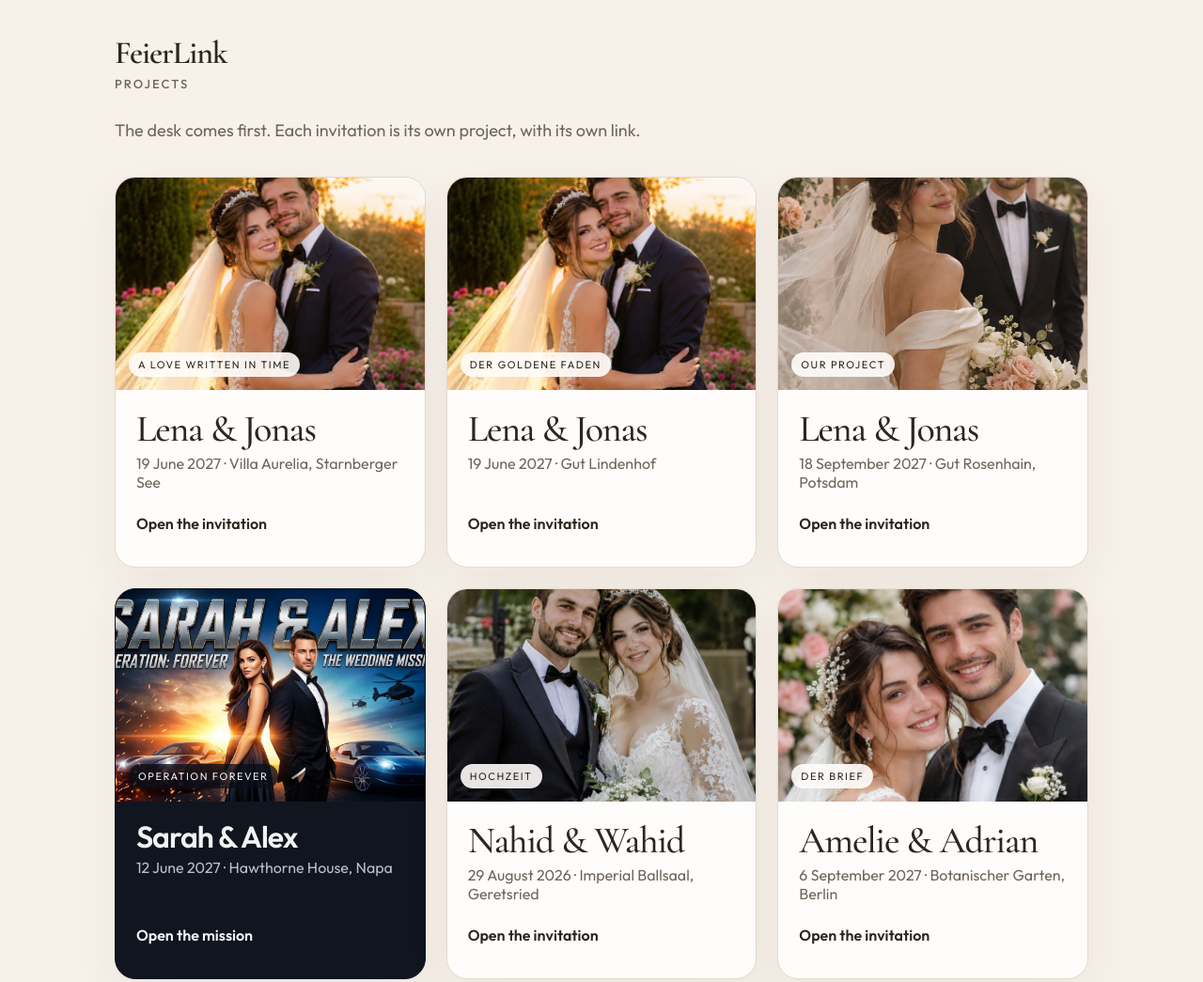
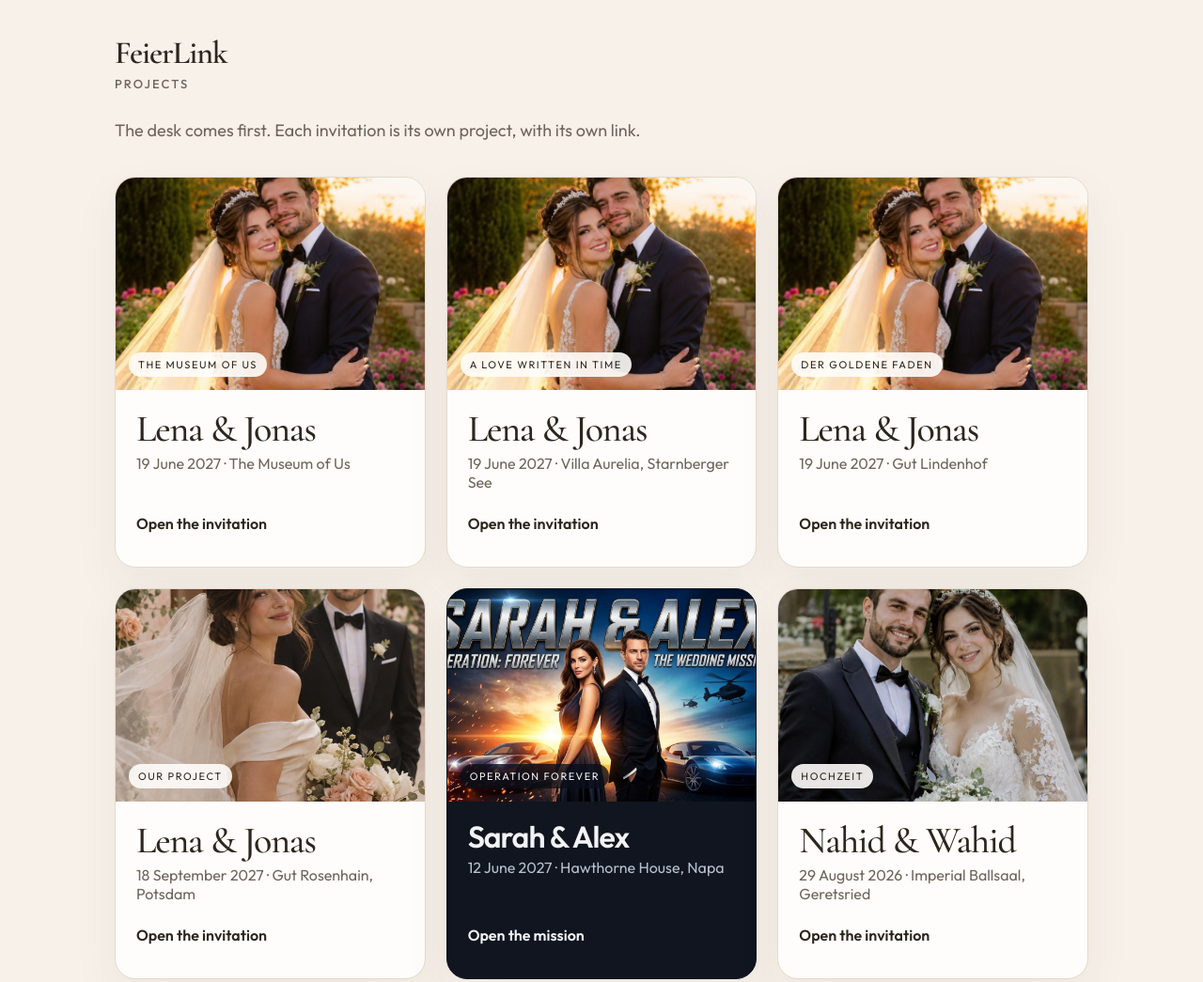
Before and after one commit to cod-ies/invitation-desk, a plain HTML site: page index.html in a window 1280 px wide. Shown: the top 1045 px of the page at 94% size. Drawn offline with nearby package versions, Linux system fonts and the light colour scheme.

Commit message:
Put The Museum of Us invitation first on the desk.
Keep the newest Lena & Jonas exhibition at the top of the project list.

Co-authored-by: Cursor <cursoragent@cursor.com>

```diff
--- a/index.html
+++ b/index.html
@@ -77,6 +77,17 @@
     </header>
     <p class="lede">The desk comes first. Each invitation is its own project, with its own link.</p>
     <section class="projects" aria-label="Projects">
+      <a class="project" href="https://cod-ies.github.io/lena-jonas-museum/">
+        <div class="frame">
+          <img src="images/lena-museum.jpg" alt="Lena and Jonas in golden evening light" style="object-position: center 28%;">
+          <span class="tag">The Museum of Us</span>
+        </div>
+        <div class="body">
+          <h2>Lena &amp; Jonas</h2>
+          <p class="when">19 June 2027 · The Museum of Us</p>
+          <p class="open">Open the invitation</p>
+        </div>
+      </a>
       <a class="project" href="https://cod-ies.github.io/lena-jonas-love-in-time/">
         <div class="frame">
           <img src="images/lena-love-in-time.jpg" alt="Lena and Jonas in golden evening light" style="object-position: center 28%;">
@@ -188,7 +199,7 @@
         <div class="body"><h2>Marie &amp; Anton</h2><p class="when">Ring wipe</p><p class="open">Open the template</p></div>
       </a>
     </section>
-    <footer>Six projects. One hundred templates. Names on the templates are samples.</footer>
+    <footer>Seven projects. One hundred templates. Names on the templates are samples.</footer>
   </main>
 </body>
 </html>
```
Also changed, not shown: images/lena-museum.jpg (added).
